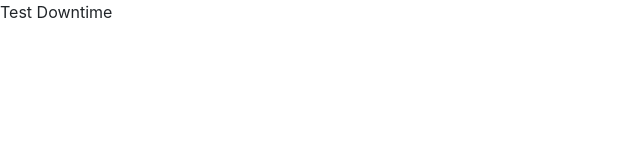
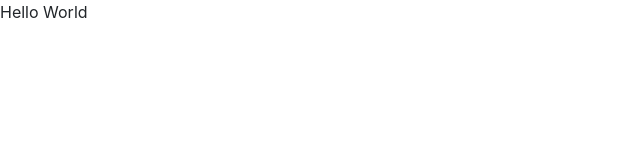
Before and after one commit to enthusiastdev121/ninja-prep, a React (Create React App) app in the folder client/: page / in a window 1280 px wide. Shown: the top 160 px of the page, without its empty margins (0-640 px from the left). Built offline with nearby package versions, Linux system fonts and the light colour scheme.

Commit message:
Update App.jsx

```diff
--- a/client/src/App.jsx
+++ b/client/src/App.jsx
@@ -1,6 +1,6 @@
 import React from 'react'
 
 function App() {
-	return <div>Test Downtime</div>
+	return <div>Hello World</div>
 }
 export default App
```
